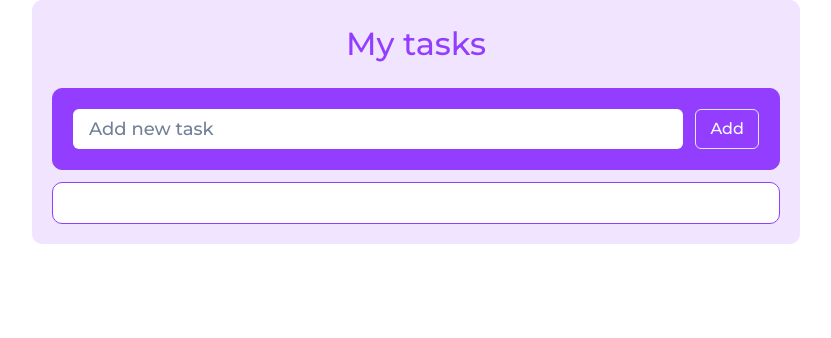
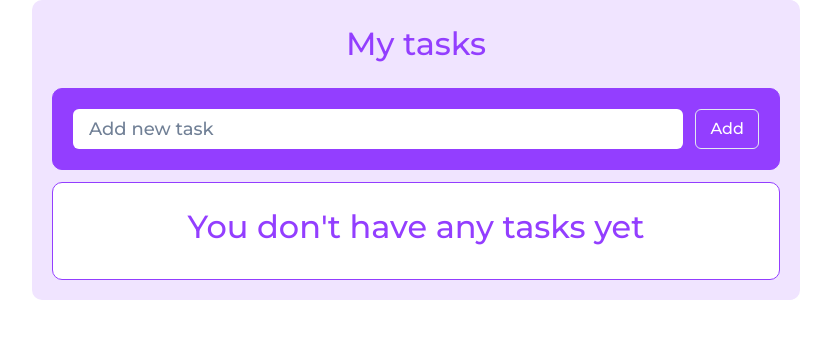
Before and after one commit to LizavetaLeiko/Todo, a React (Create React App) app: page / in a window 1280 px wide. Shown: the top 338 px of the page, without its empty margins (224-1055 px from the left). Built offline with nearby package versions, Linux system fonts and the light colour scheme; a web font is replaced by a local one.

Commit message:
added 0 todo message

```diff
--- a/src/components/todoList/TodoList.tsx
+++ b/src/components/todoList/TodoList.tsx
@@ -1,12 +1,13 @@
-import { Flex } from "@chakra-ui/react";
+import { Flex, Text } from "@chakra-ui/react";
 import Todo from "../todo/Todo";
 import { IToDo } from "../../interfaces/ITodo";
 import { useAppSelector } from "../../store/reduxHook";
 import theme from "../../theme";
 
 const TodoList = () => {
-
-  const todos: IToDo[] = useAppSelector((state) =>[...state].reverse());
+  const todos: IToDo[] = useAppSelector((state) =>
+    [...state].reverse()
+  );
 
   return (
     <Flex
@@ -20,11 +21,31 @@ const TodoList = () => {
       bg={theme.colors.white}
       gap={2}
     >
-      {todos.map((item: IToDo) => {
-        return (
-          <Todo key={item.id} task={item.task} id={item.id} isDone={item.isDone}/>
-        );
-      })}
+      {todos.length > 0 ? (
+        todos.map((item: IToDo) => {
+          return (
+            <Todo
+              key={item.id}
+              task={item.task}
+              id={item.id}
+              isDone={item.isDone}
+            />
+          );
+        })
+      ) : (
+        <Text
+          marginBottom={2}
+          textAlign={"center"}
+          color={theme.colors.purple}
+          fontSize={{
+            base: "24px",
+            md: "32px",
+            sm: "28px",
+          }}
+        >
+          You don't have any tasks yet
+        </Text>
+      )}
     </Flex>
   );
 };
```
